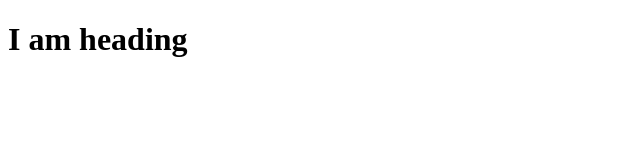
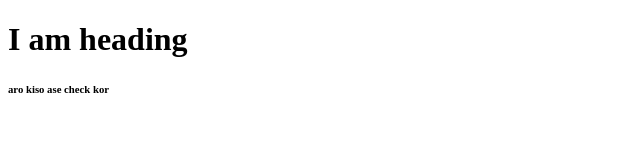
Before and after one commit to atikbinhasib/project-2, a plain HTML site: page index.html in a window 1280 px wide. Shown: the full height of the page, 0-640 px from the left. Drawn offline with Linux system fonts and the light colour scheme.

Commit message:
hello bro

```diff
--- a/index.html
+++ b/index.html
@@ -10,6 +10,7 @@
 <body>
     <div>
         <h1>I am heading</h1>
+        <h6>aro kiso ase check kor</h6>
     </div>
 </body>
 
```
